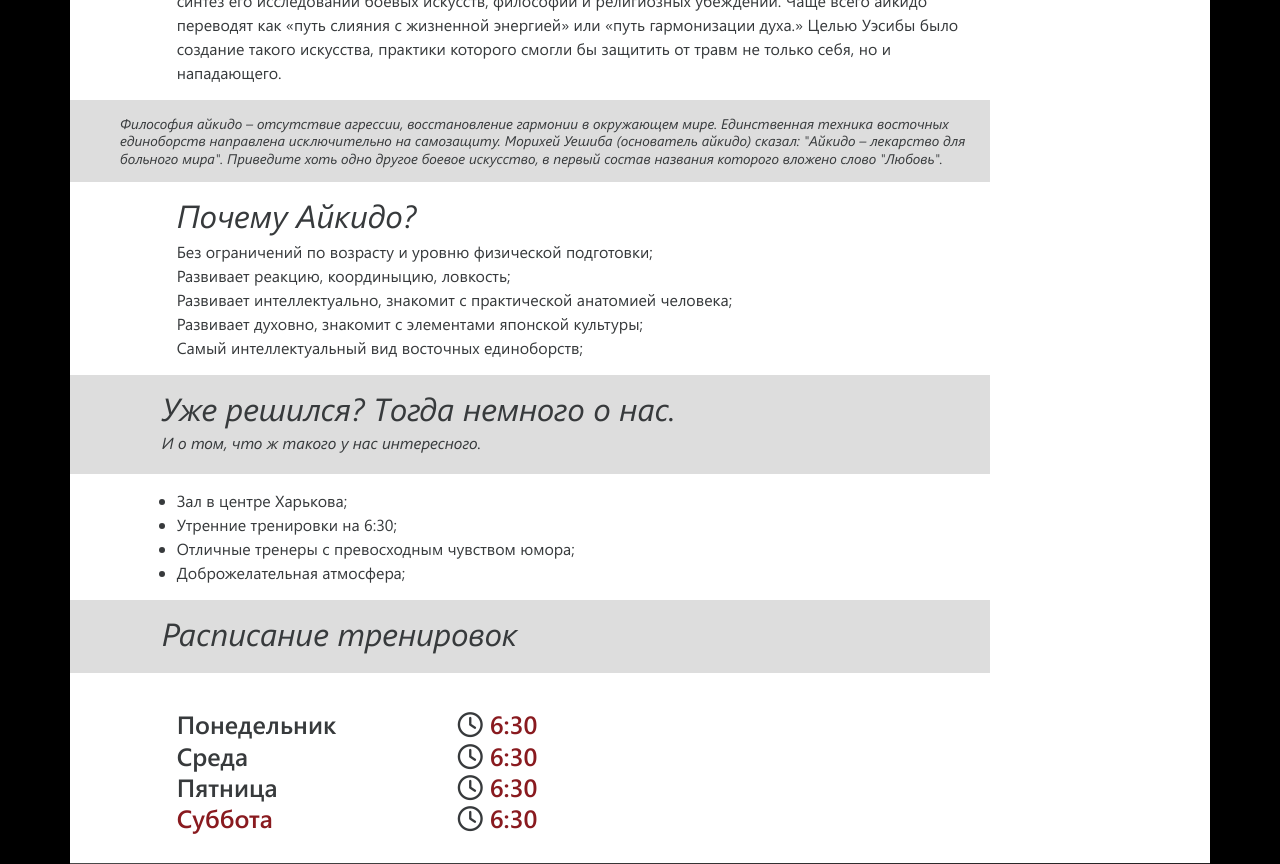
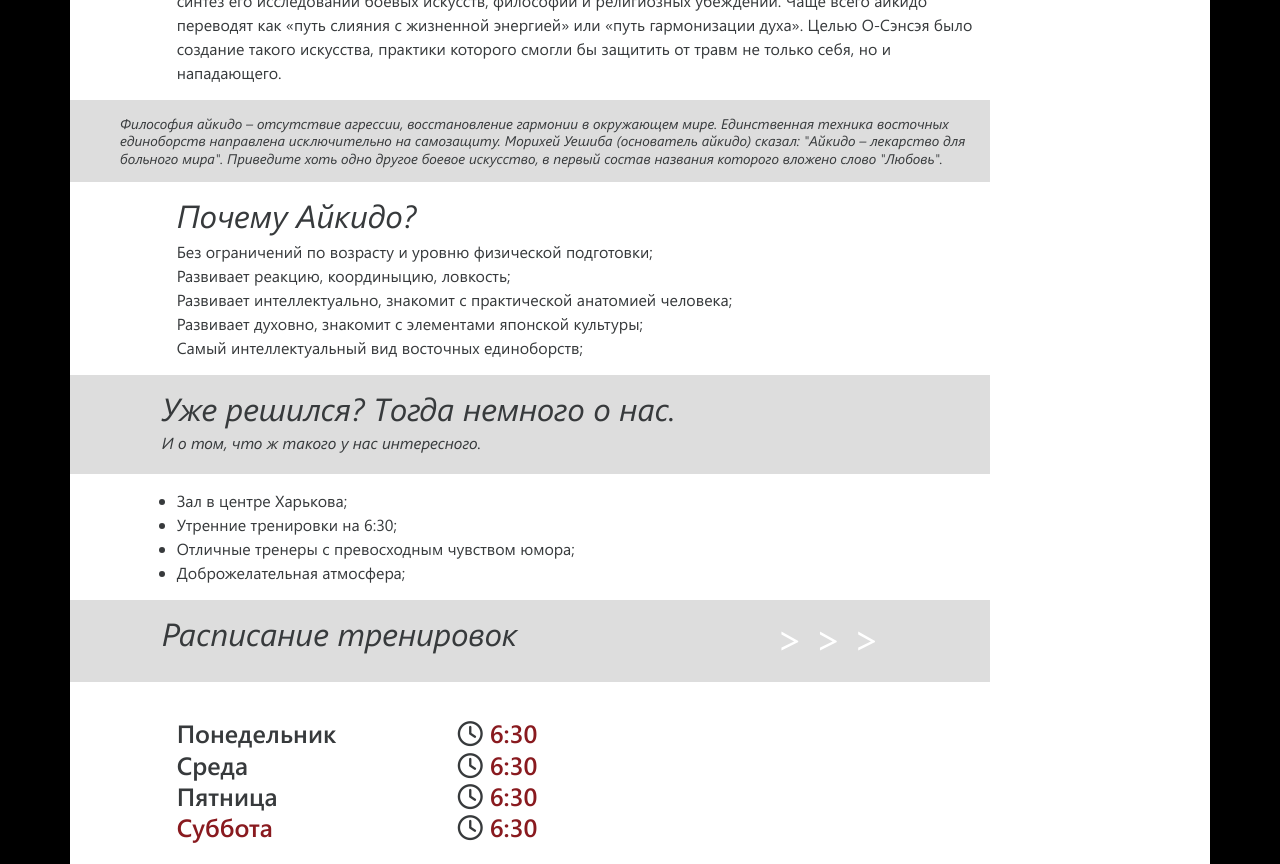
Before and after one commit to tymfear/mutokukai, a website: page index.html in a window 1280 px wide. Shown: the part 399-1263 px from the top of the page. Drawn offline with Linux system fonts and the light colour scheme.

Commit message:
contacts link

```diff
--- a/assets/js/home/home.html
+++ b/assets/js/home/home.html
@@ -7,7 +7,7 @@
           созданное Морихэем Уэсибой как синтез его исследований боевых
           искусств, философии и религиозных убеждений. Чаще всего айкидо
           переводят как «путь слияния с жизненной энергией» или «путь
-          гармонизации духа.» Целью Уэсибы было создание такого искусства,
+          гармонизации духа». Целью О-Сэнсэя было создание такого искусства,
           практики которого смогли бы защитить от травм не только себя, но и
           нападающего.</p>
       </div>
@@ -52,9 +52,10 @@
       </div>
 
       <div class="col-md-12 grey-section section">
-        <div class="col-md-11 offset-md-1">
+        <div class="col-md-8 offset-md-1">
           <h1 class="h2">Расписание тренировок</h1>
         </div>
+        <div class="col-md-3"> <h1 class="h1"><a ui-sref="contacts"> > > ></a></h1></div>
       </div>
 
       <div class="col-md-11 offset-md-1 schedule section">
```
